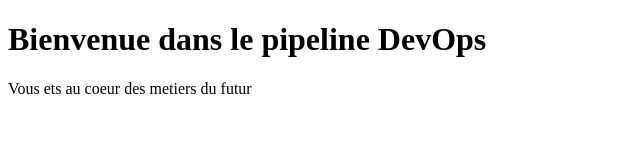
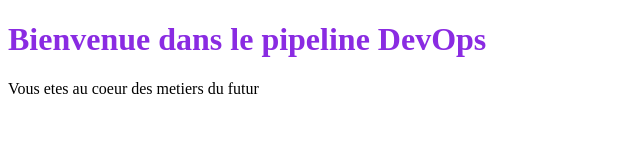
Before and after one commit to cym-asi/demo-devops, a plain HTML site: page index.html in a window 1280 px wide. Shown: the whole page, without its empty margins (0-640 px from the left). Drawn offline with Linux system fonts and the light colour scheme.

Commit message:
Update index.html

```diff
--- a/index.html
+++ b/index.html
@@ -4,8 +4,8 @@
 <title>Test DevOps</title>
 </head>
 <body>
-<h1>Bienvenue dans le pipeline DevOps</h1>
+<h1 style="color: blueviolet;">Bienvenue dans le pipeline DevOps</h1>
 
-<p>Vous ets au coeur des metiers du futur</p>
+<p>Vous etes au coeur des metiers du futur</p>
 </body>
 </html>
```
